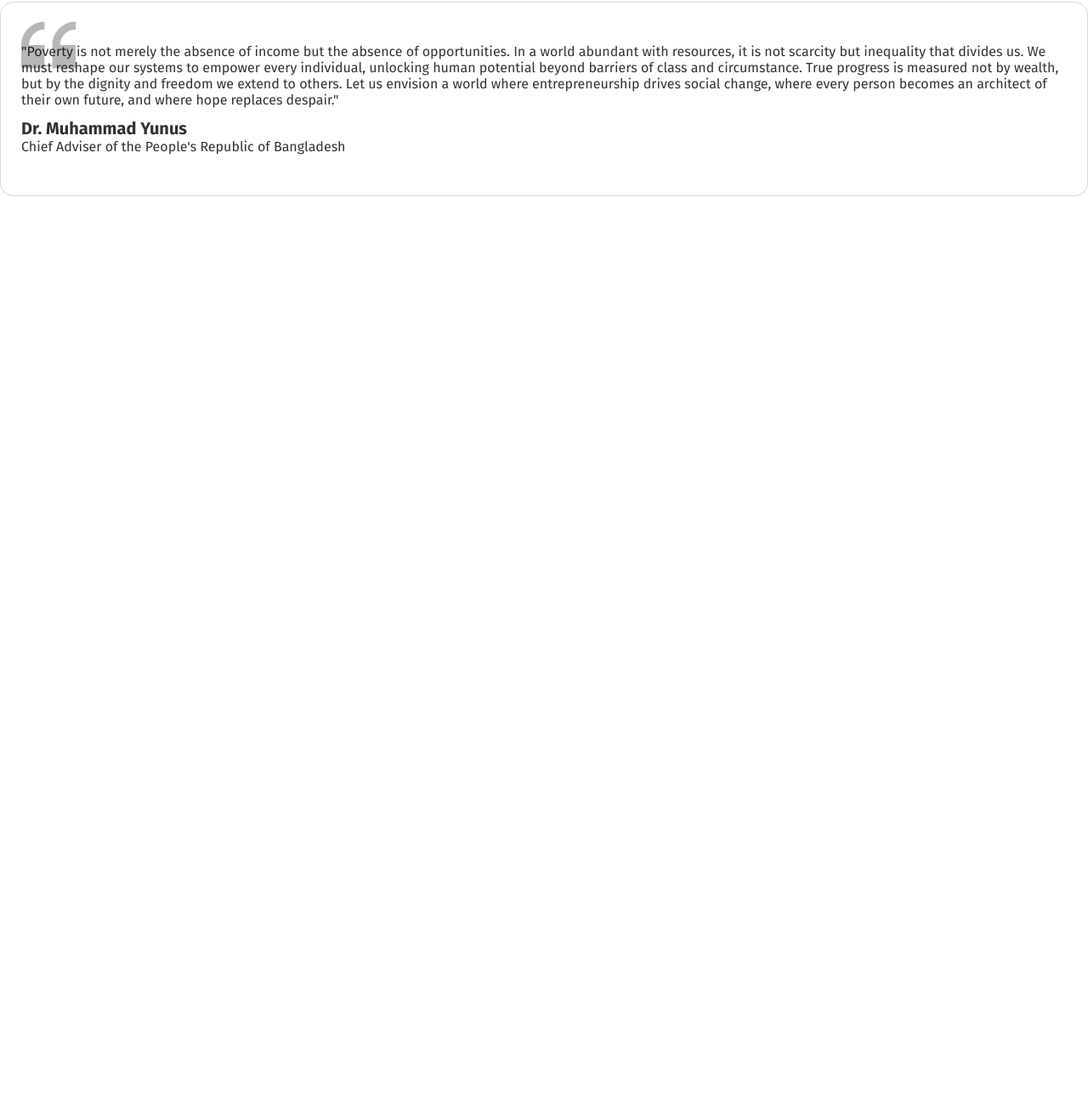
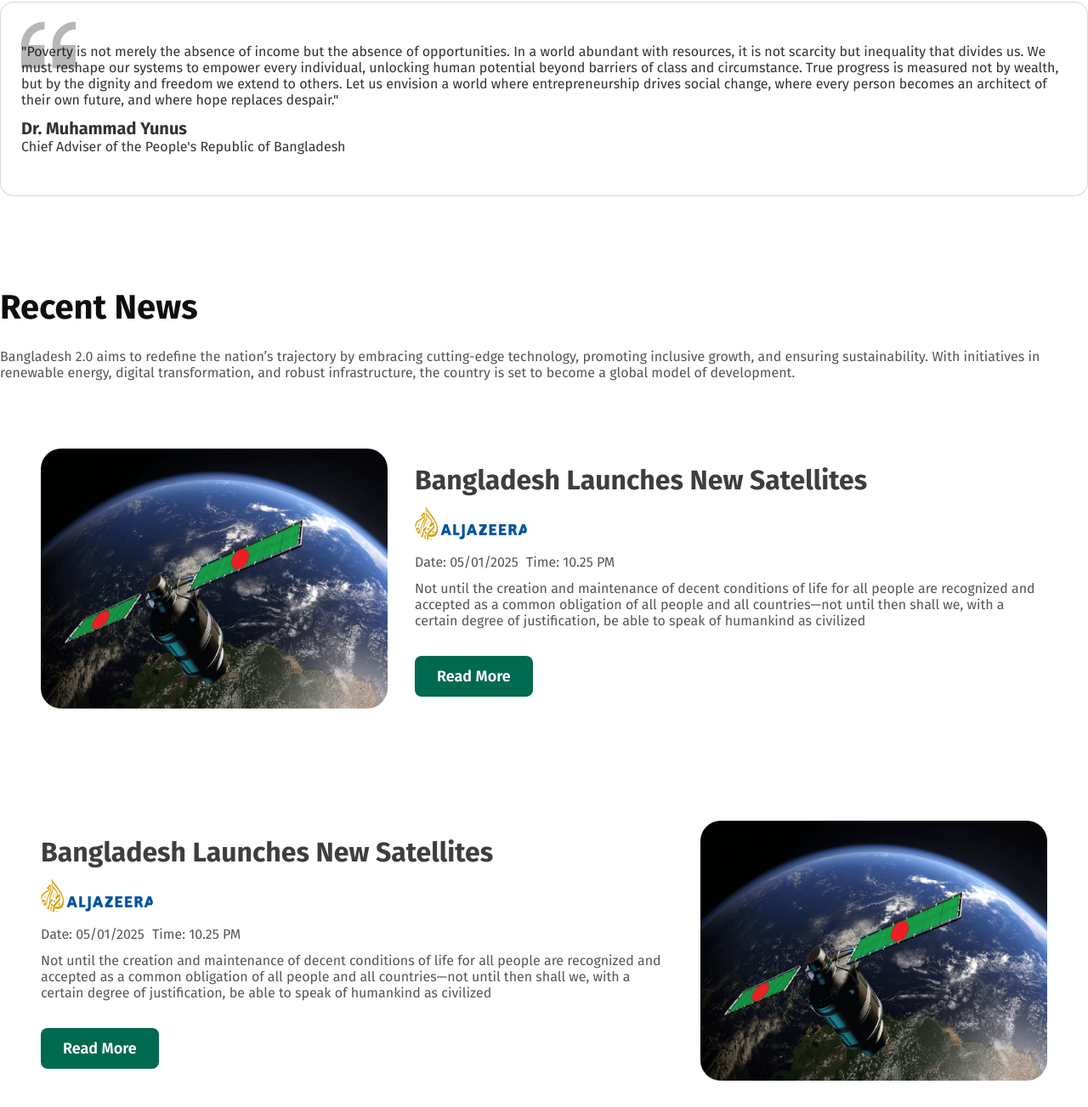
Before and after one commit to emonsimply/Assignment-1, a plain HTML site: page index.html in a window 1280 px wide. Shown: the part 1227-2530 px from the top of the page at 85% size. Before the commit the page ends 1485 px from the top, so only its background shows below. Drawn offline with Linux system fonts and the light colour scheme.

Commit message:
Recent News

```diff
--- a/index.html
+++ b/index.html
@@ -69,6 +69,47 @@
       <p>Chief Adviser of the People's Republic of Bangladesh</p>
     </div>
   </section>
+  <section id="recent-news">
+    <div class="recent-news-title">
+      <h2>Recent News</h2>
+      <p>Bangladesh 2.0 aims to redefine the nation’s trajectory by embracing cutting-edge technology, promoting
+        inclusive growth, and ensuring sustainability. With initiatives in renewable energy, digital transformation, and
+        robust infrastructure, the country is set to become a global model of development.</p>
+    </div>
+    <div class="news-cards">
+      <div>
+        <img src="assets/satelite.png" alt="">
+      </div>
+      <div class="news-cards-title">
+        <h3>Bangladesh Launches New Satellites</h3>
+        <img src="assets/al-jazeera.png" alt="">
+        <p class="date">Date: 05/01/2025 <span class="time">Time: 10.25 PM</span></p>
+        <p class="dis">Not until the creation and maintenance of decent conditions of life for all people are recognized
+          and
+          accepted
+          as a common obligation of all people and all countries—not until then shall we,
+          with a certain degree of justification, be able to speak of humankind as civilized</p>
+        <button>Read More</button>
+      </div>
+    </div>
+    <div class="news-cards">
+
+      <div class="news-cards-title">
+        <h3>Bangladesh Launches New Satellites</h3>
+        <img src="assets/al-jazeera.png" alt="">
+        <p class="date">Date: 05/01/2025 <span class="time">Time: 10.25 PM</span></p>
+        <p class="dis">Not until the creation and maintenance of decent conditions of life for all people are recognized
+          and
+          accepted
+          as a common obligation of all people and all countries—not until then shall we,
+          with a certain degree of justification, be able to speak of humankind as civilized</p>
+        <button>Read More</button>
+      </div>
+      <div>
+        <img src="assets/satelite.png" alt="">
+      </div>
+    </div>
+  </section>
   <footer>
 
   </footer>
--- a/style.css
+++ b/style.css
@@ -27,7 +27,6 @@
   padding: 80px 60px;
   gap: 64px;
   margin-top: 80px;
-  /* margin-bottom: 80px; */
 }
 
 .banner-section-Container h2 {
@@ -121,6 +120,7 @@
 
 .vision-cards .card-1 button {
   background-color: #5490F5;
+  cursor: pointer;
 }
 
 .vision-cards .card-1 button:hover {
@@ -133,6 +133,7 @@
 
 .vision-cards .card-2 button {
   background-color: #09A15C;
+  cursor: pointer;
 }
 
 .vision-cards .card-2 button:hover {
@@ -145,6 +146,7 @@
 
 .vision-cards .card-3 button {
   background-color: #FFC239;
+  cursor: pointer;
 }
 
 .vision-cards .card-3 button:hover {
@@ -175,3 +177,86 @@
   opacity: 80%;
   padding-top: 12px;
 }
+
+
+/* Recent News */
+
+#recent-news {
+  width: 1280px;
+  height: 765px;
+  margin: auto;
+  display: flex;
+  flex-direction: column;
+  gap: 32px;
+  padding-top: 80px;
+}
+
+.recent-news-title h2 {
+  color: #0E0E0E;
+  font-size: 40px;
+  font-weight: 700;
+}
+
+.recent-news-title p {
+  color: #0E0E0E;
+  font-size: 16px;
+  font-weight: 400;
+  opacity: 70%;
+  padding-top: 24px;
+}
+
+
+.news-cards {
+  background: rgb(255, 255, 255);
+  border-radius: 24px;
+  display: flex;
+  align-items: center;
+  padding: 48px;
+  gap: 32px;
+}
+
+.news-cards img {
+  border-radius: 24px;
+}
+
+.news-cards-title h3 {
+  color: #0E0E0E;
+  font-size: 32px;
+  font-weight: 700;
+  opacity: 80%;
+  padding-bottom: 12px;
+}
+
+.news-cards-title p {
+  color: #0E0E0E;
+
+  opacity: 70%;
+}
+
+.news-cards-title .date {
+  padding-top: 12px;
+}
+
+.news-cards-title .time {
+  padding-left: 5px;
+}
+
+.news-cards-title .dis {
+  padding-top: 12px;
+  padding-bottom: 32px;
+}
+
+.news-cards button {
+  font-size: 18px;
+  font-weight: 600;
+  border-style: none;
+  border-radius: 8px;
+  background-color: #006A50;
+  color: white;
+  padding: 13px 26px;
+  cursor: pointer;
+}
+
+.news-cards button:hover {
+  background-color: #0fb48b;
+}
```
